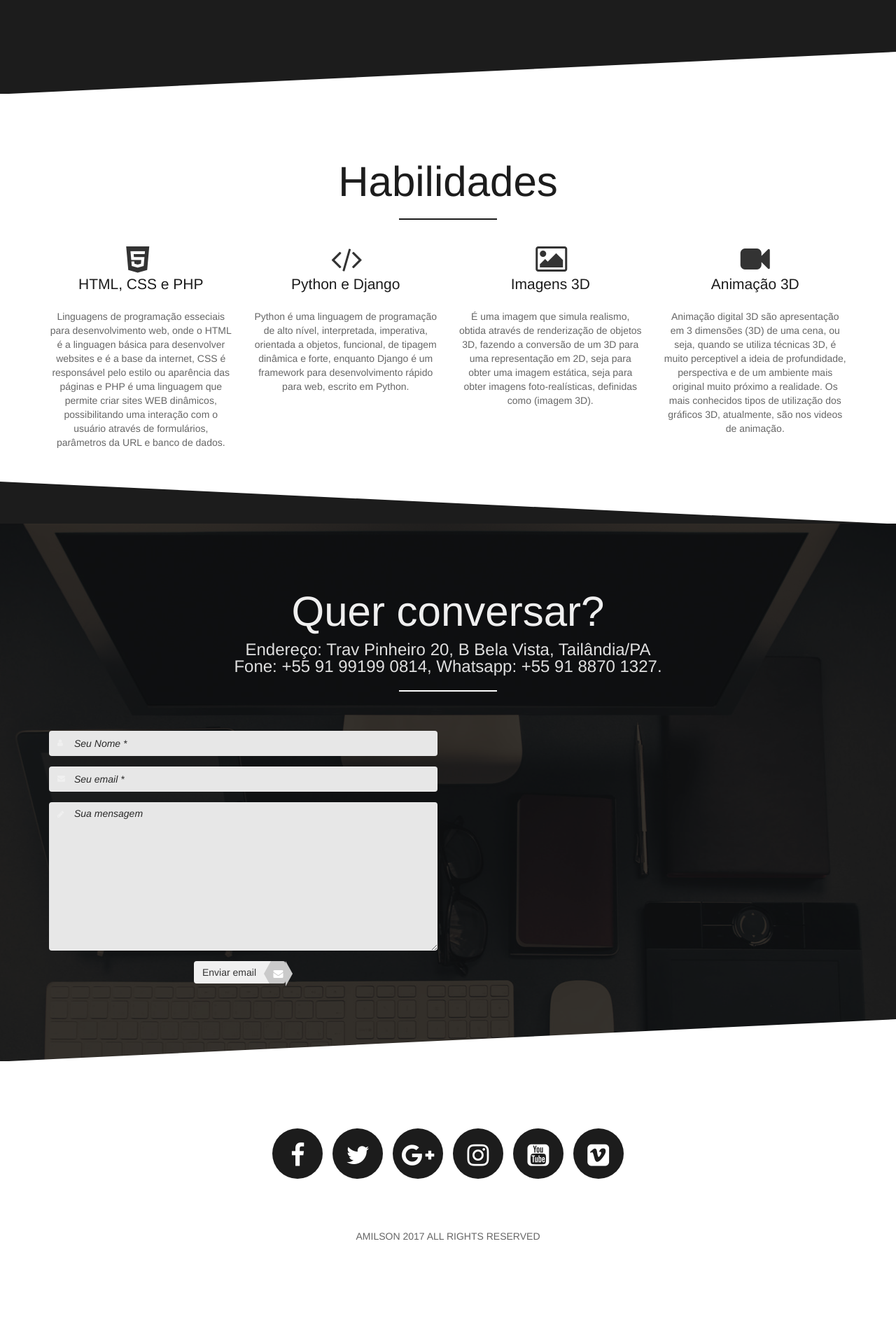
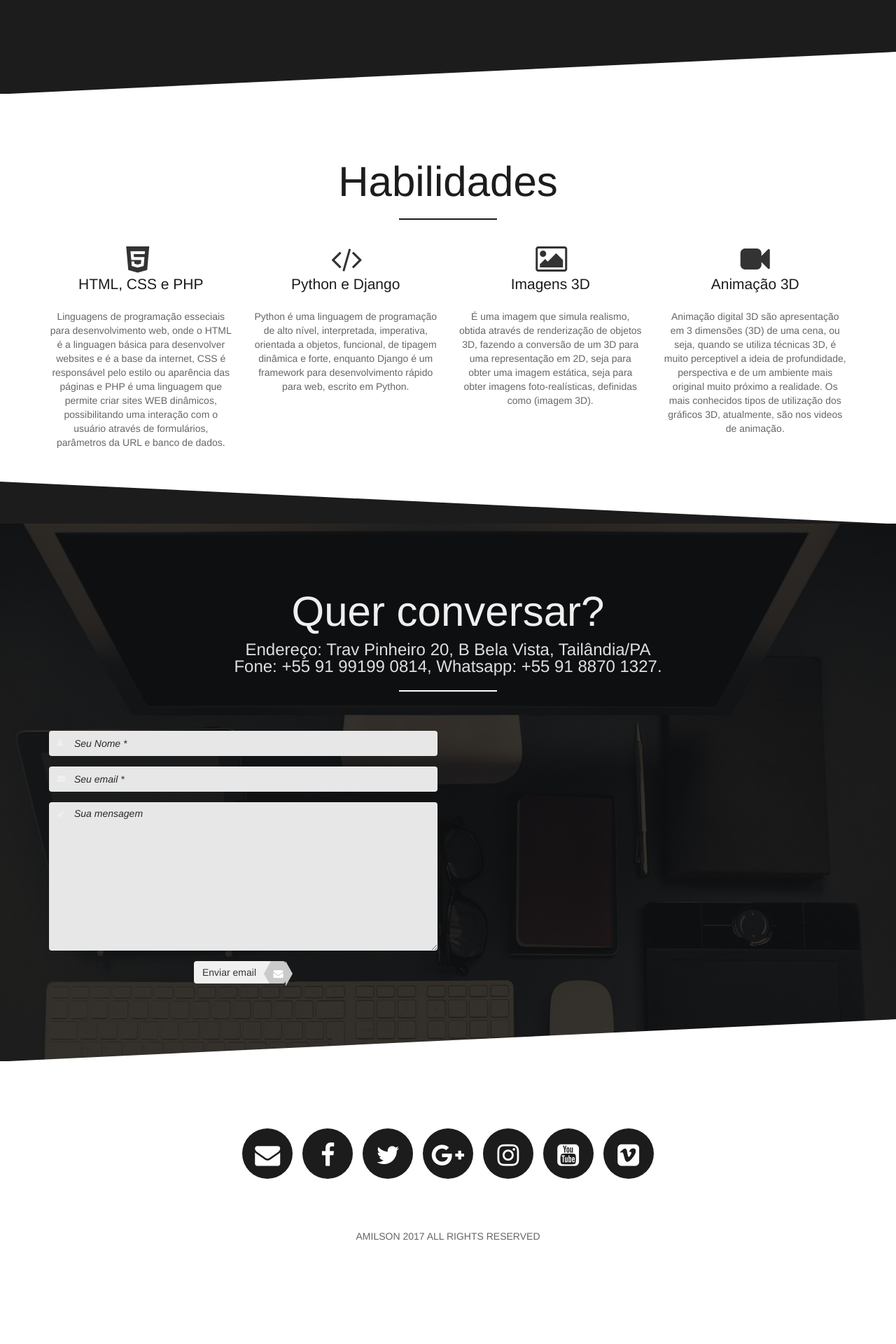
Before and after one commit to amilsion/amilsion.github.io, a Jekyll site: the page built from index.html, in a window 1280 px wide. Shown: the part 2101-4021 px from the top of the page at 70% size. Built offline with Jekyll 4.4.1, drawn with Linux system fonts in a browser that asks for light colours; nearby versions of some CDN libraries; some web fonts are replaced; library files that are not in the unit come from our copies.

Commit message:
Update footer.html

```diff
--- a/_includes/footer.html
+++ b/_includes/footer.html
@@ -61,6 +61,12 @@
                             <div id="swatch_social-2" class="sidebar-widget  widget_swatch_social">
                                 <ul class="unstyled inline small-screen-center social-icons social-background social-big">
                                     <li>
+                                        <a href="mailto:amilsion@hotmail.com?Subject=amilson.com" target="_top">
+                                            <i class="fa fa-envelope"></i>
+										</a>
+                                    </li>
+
+					<li>
                                         <a target="_blank" href="https://www.facebook.com/amilson.moncao">
                                             <i class="fa fa-facebook"></i>
 										</a>
```
